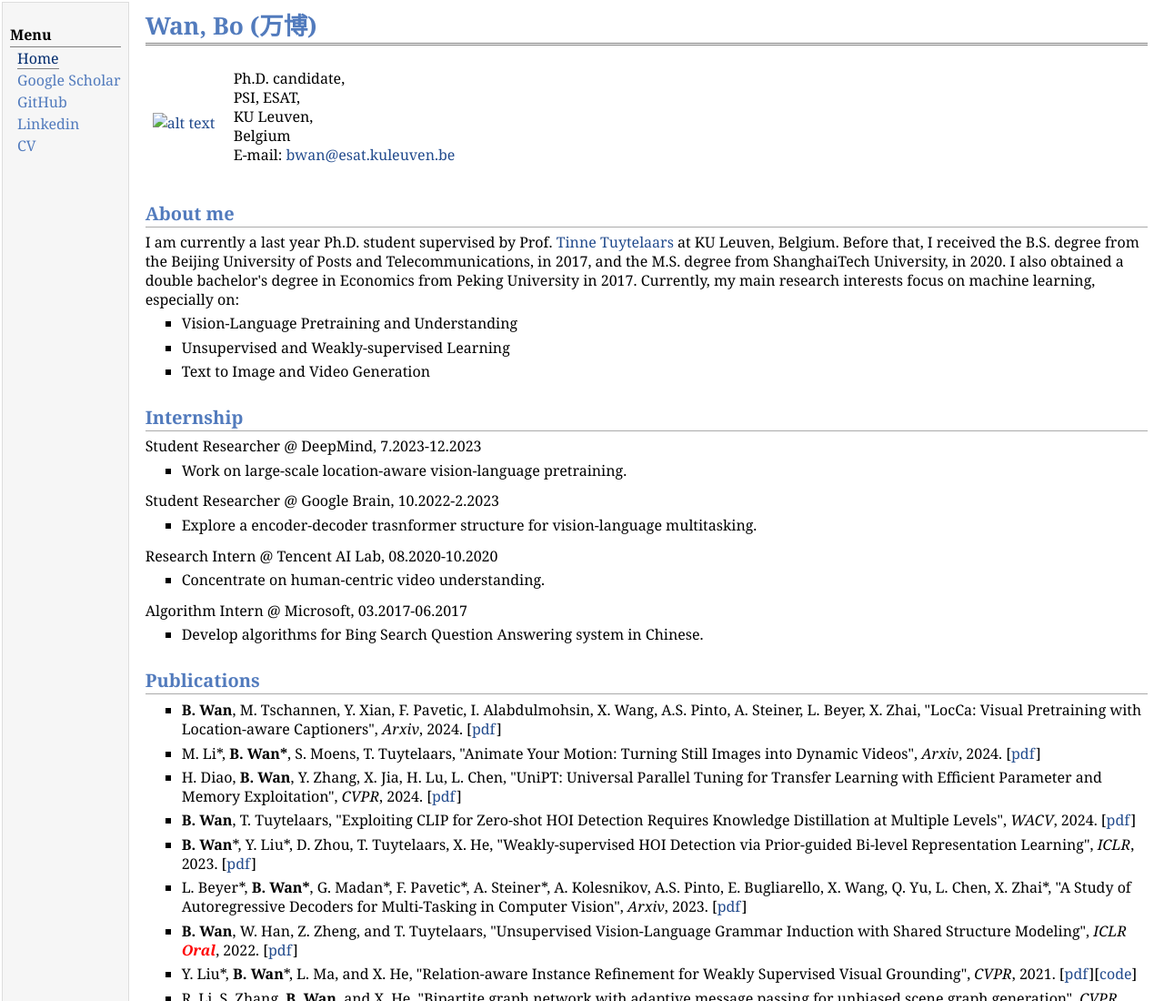
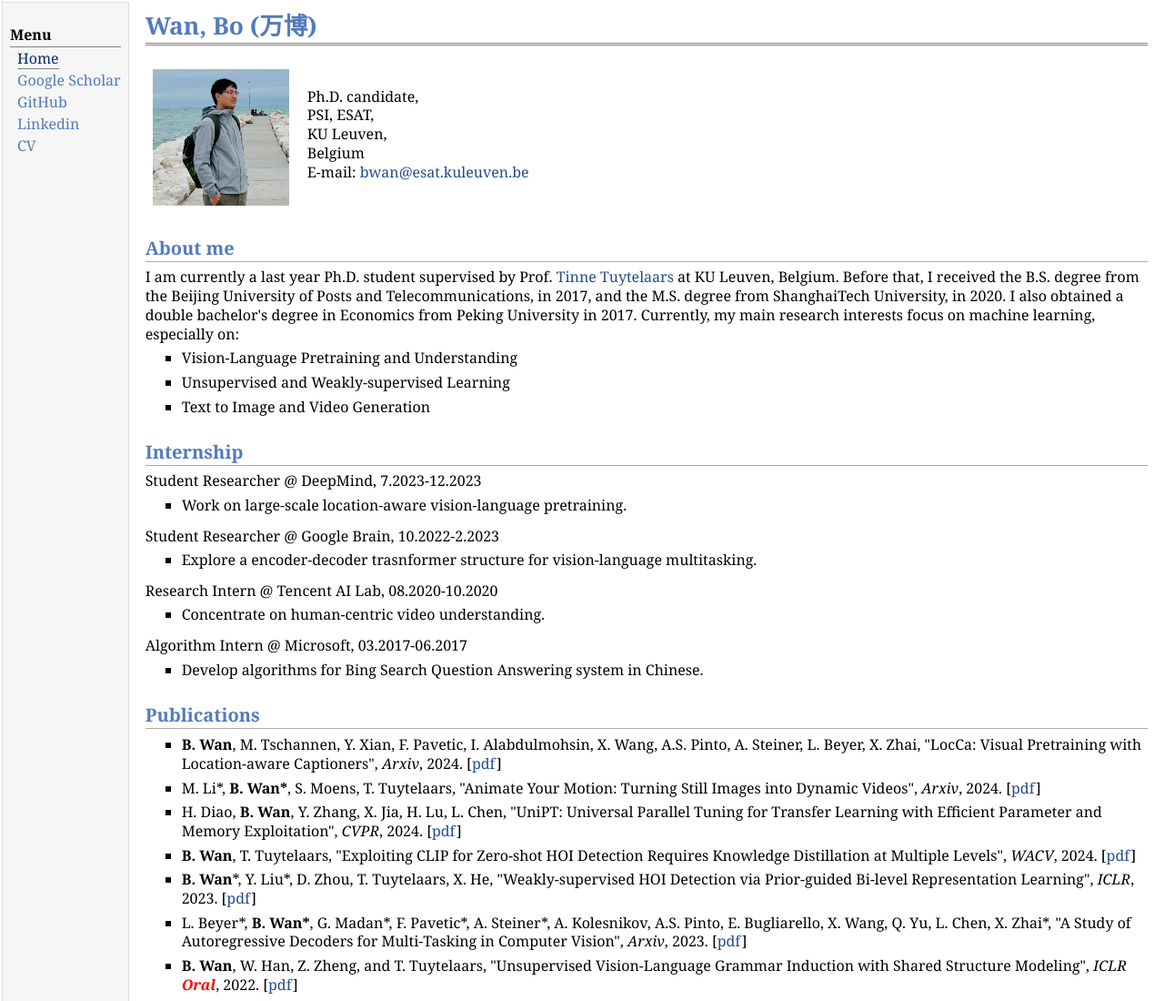
Before and after one commit to bwancv/bwancv.github.io, a plain HTML site: page index.html in a window 1280 px wide. Shown: the top 1100 px of the page at 91% size. Drawn offline with Linux system fonts and the light colour scheme.

Commit message:
Update index.html

```diff
--- a/index.html
+++ b/index.html
@@ -26,7 +26,7 @@
   <h1>Wan, Bo (万博) </h1>
 </div>
 <table class="imgtable"><tr><td>
-  <a href="https://bobwan1995.github.io/"><img src="photos/pic.jpg" alt="alt text" width="150px" height="150px" /></a>&nbsp;</td>
+  <a href="https://bobwan1995.github.io/"><img src="pic.jpg" alt="alt text" width="150px" height="150px" /></a>&nbsp;</td>
 <td align="left"><p>Ph.D. candidate,<br />
   PSI, ESAT, <br />
   KU Leuven, <br />
```
